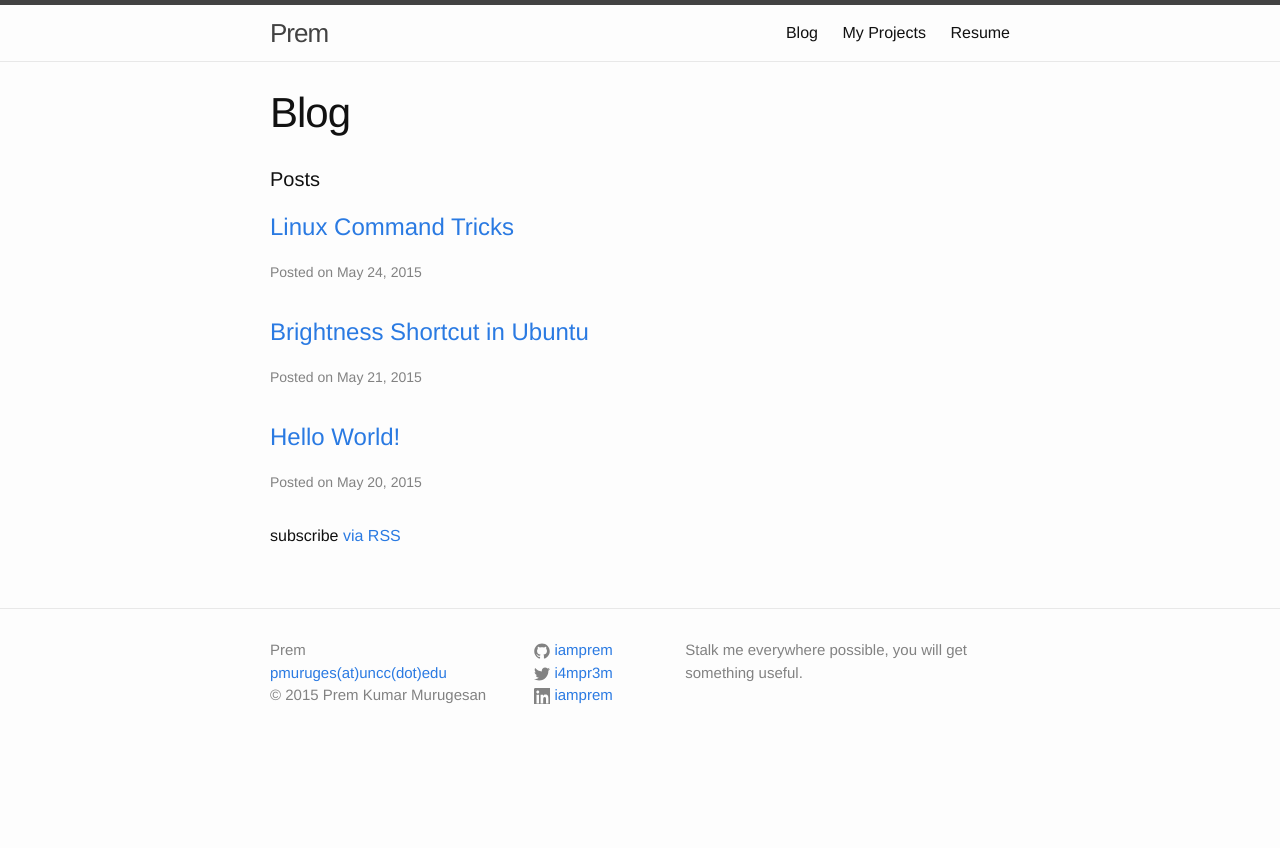
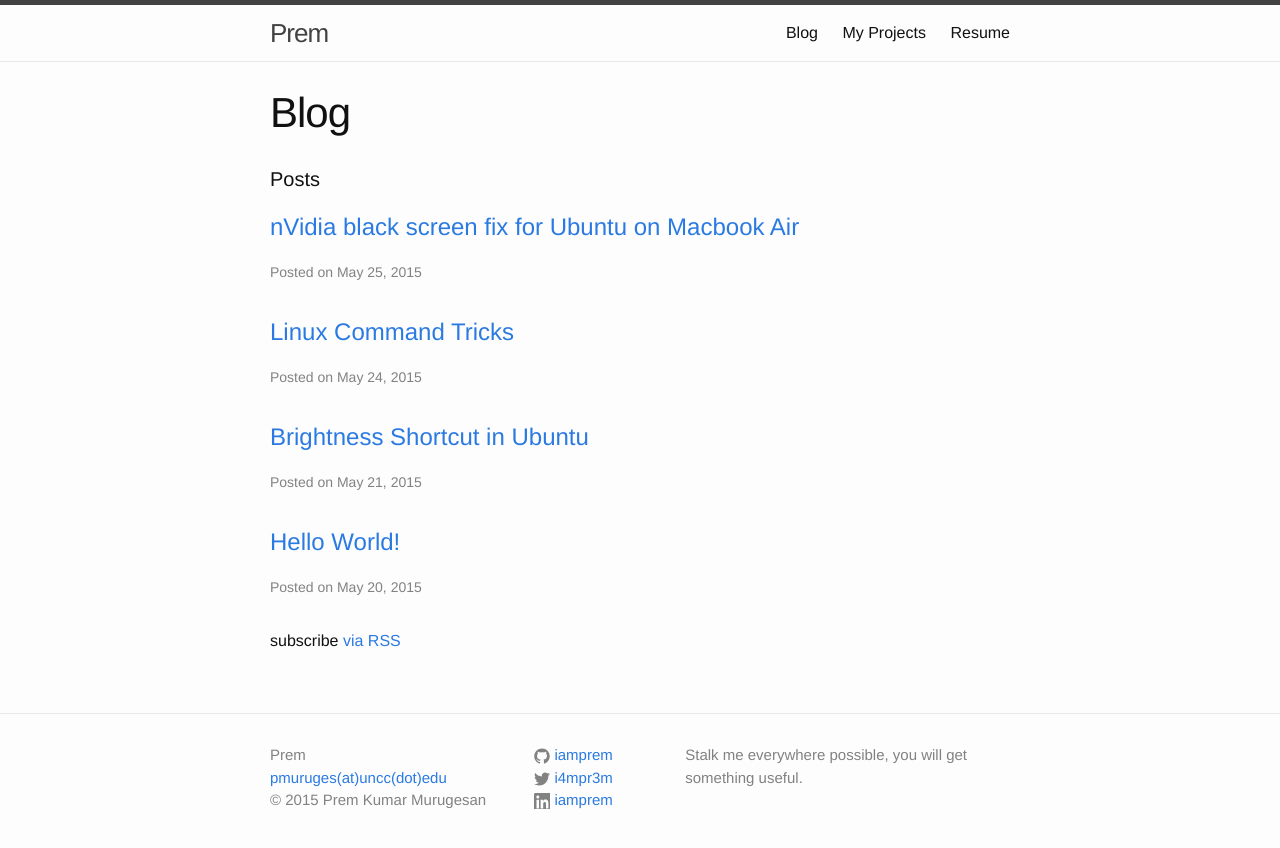
Before and after one commit to iamprem/iamprem.github.io, a Jekyll site: the page built from blog.md, in a window 1280 px wide. Shown: the top 848 px of the page. Built offline with Jekyll 4.4.1, drawn with Linux system fonts in a browser that asks for light colours; part of the change alters nothing that is shown.

Commit message:
blog-nvidia driver macbook

```diff
--- /dev/null
+++ b/_posts/2015-05-25-nvidia-on-macbook.md
@@ -0,0 +1,29 @@
+---
+layout: post
+title:  "nVidia black screen fix for Ubuntu on Macbook Air"
+date:   2015-05-25 05:20:00 -0400
+categories: Ubuntu
+---
+
+#Nvidia driver blank/black screen crash
+
+After installing ubuntu/debian-based distros in Macbook Air 11" Late 2010, if we install nvidia driver manually from Terminal or if some other applications which have dependency on nVidia graphics driver(tends to update the driver when they install) causes the black screen problem.
+
+This will be found only at the time of reboot.
+
+There is a quick and easy way to fix this issue:
+
+1. Power on the system and press 'Esc' once while you hear the 'chime' sound.
+2. You will either see the 'grub menu' or 'grub>'
+3. If you see grub menu then select the (recovery mode) to boot from.
+4. if you see the grub>> then hold power button and redo the steps from 1 (But this time instead of 'Esc' press 'Esc' and 'Shift' separately.
+5. Once you boot into the recovey mode, you will see few options to select
+6. Now select "Drop to root shell prompt"
+7. Type the following commands to remove nvidia driver completely and reboot.
+`sudo apt-get remove --purge nvidia-*`
+`reboot`
+
+
+This time you will not be blocked by the black screen.
+
+[Source](http://ubuntuforums.org/showthread.php?t=2209602)
```
Also changed, not shown: _posts/2015-05-23-linux-command-tricks.md (line endings or trailing spaces).
